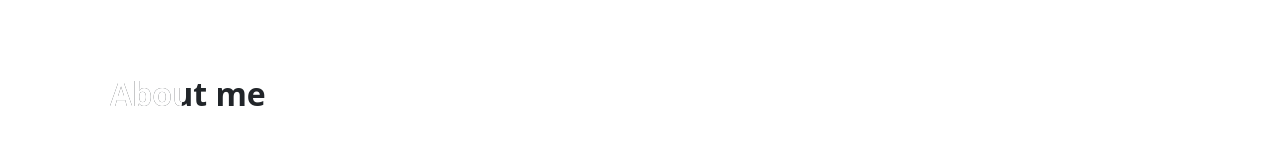
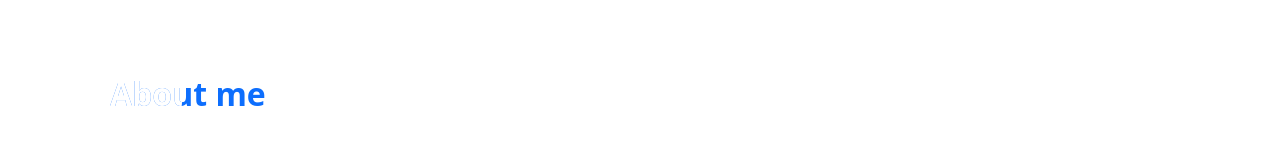
Before and after one commit to Aaron4554/web-portfolio, a React (Vite) app in the folder frontend/: page / in a window 1280 px wide. Shown: the part 791-941 px from the top of the page. Built offline with nearby package versions, Linux system fonts and the light colour scheme.

Commit message:
Make Bio section headers blue again

```diff
--- a/frontend/src/components/Bio.css
+++ b/frontend/src/components/Bio.css
@@ -2,6 +2,7 @@
   --bio-bg: var(--bs-body-bg);
   --bio-text: var(--bs-body-color);
   --bio-muted: var(--bs-secondary-color);
+  --bio-accent: var(--bs-link-color);
 
   color: var(--bio-text);
 }
```
